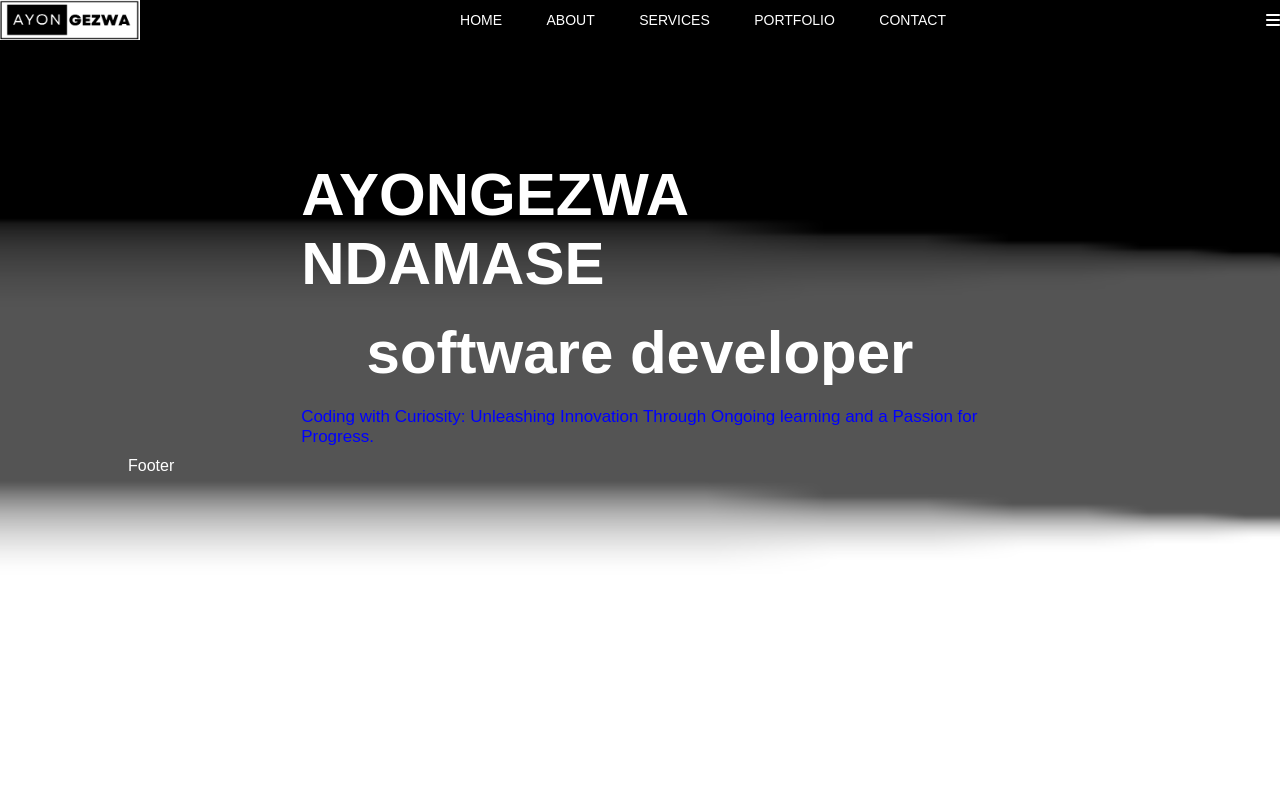
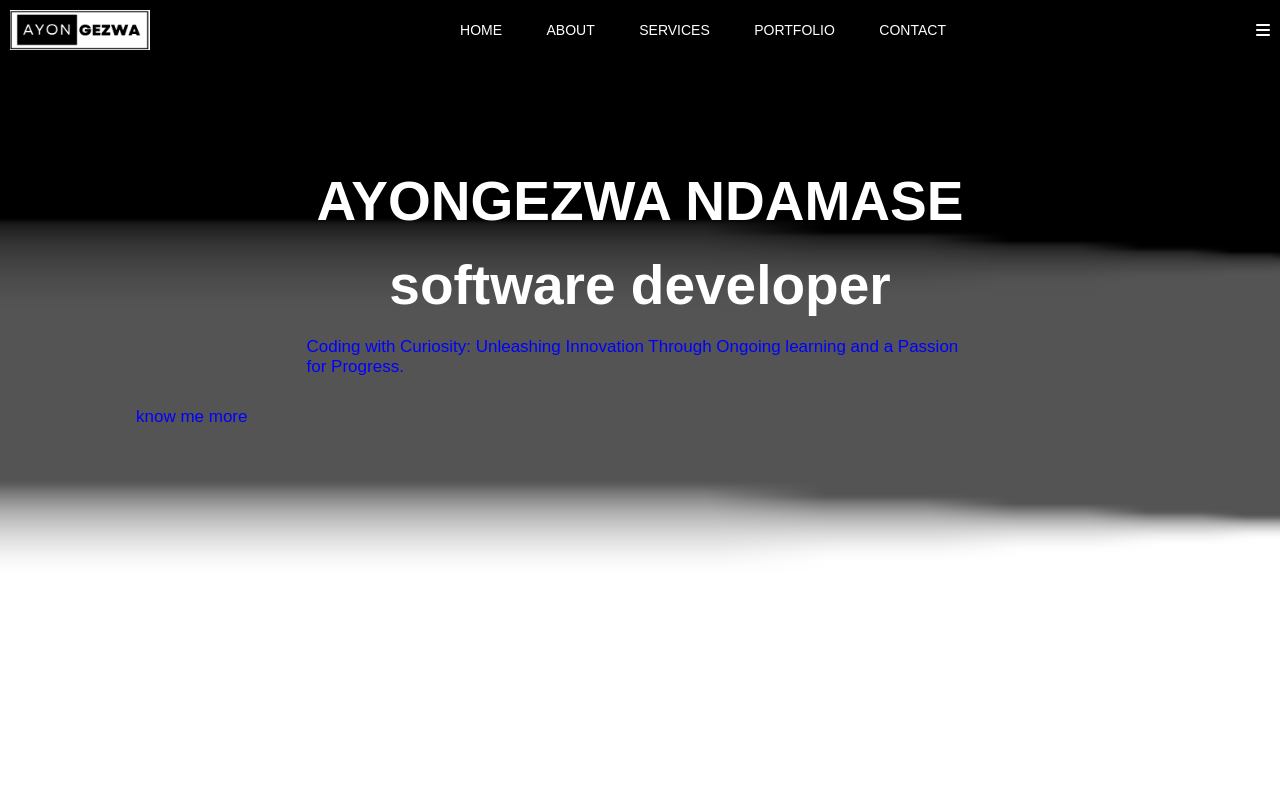
Before and after one commit to TheCyberAyo/Ayongezwa_Porfolio, a plain HTML site: page Index.html in a window 1280 px wide. Shown: the top 800 px of the page. Drawn offline with Linux system fonts and the light colour scheme.

Commit message:
added "know me more" on the footer of header section

```diff
--- a/Index.html
+++ b/Index.html
@@ -32,7 +32,9 @@
                     <p>Coding with Curiosity: Unleashing Innovation Through Ongoing learning and a Passion for Progress.</p>
                 </div>
                 <div class="carousel"></div>
-                <div class="footer">Footer</div>
+                <div class="footer">
+                    <p>know me more</p>
+                </div>
             </div>
 
         </div>
--- a/style.css
+++ b/style.css
@@ -24,6 +24,7 @@ body {
     background-image: url(images/galaxybackground.png);
     background-size: cover;
     background-position: center;
+    padding: 10px;
 }
 
 .container {
@@ -98,12 +99,12 @@ nav ul li a:hover::after{
 } */
 
 .container h1{
-    font-size: 60px;
+    font-size: 55px;
     margin-top: 20px;
 }
 
 .container h3{
-    font-size: 60px;
+    font-size: 55px;
     margin-top: 20px;
 }
 
```
